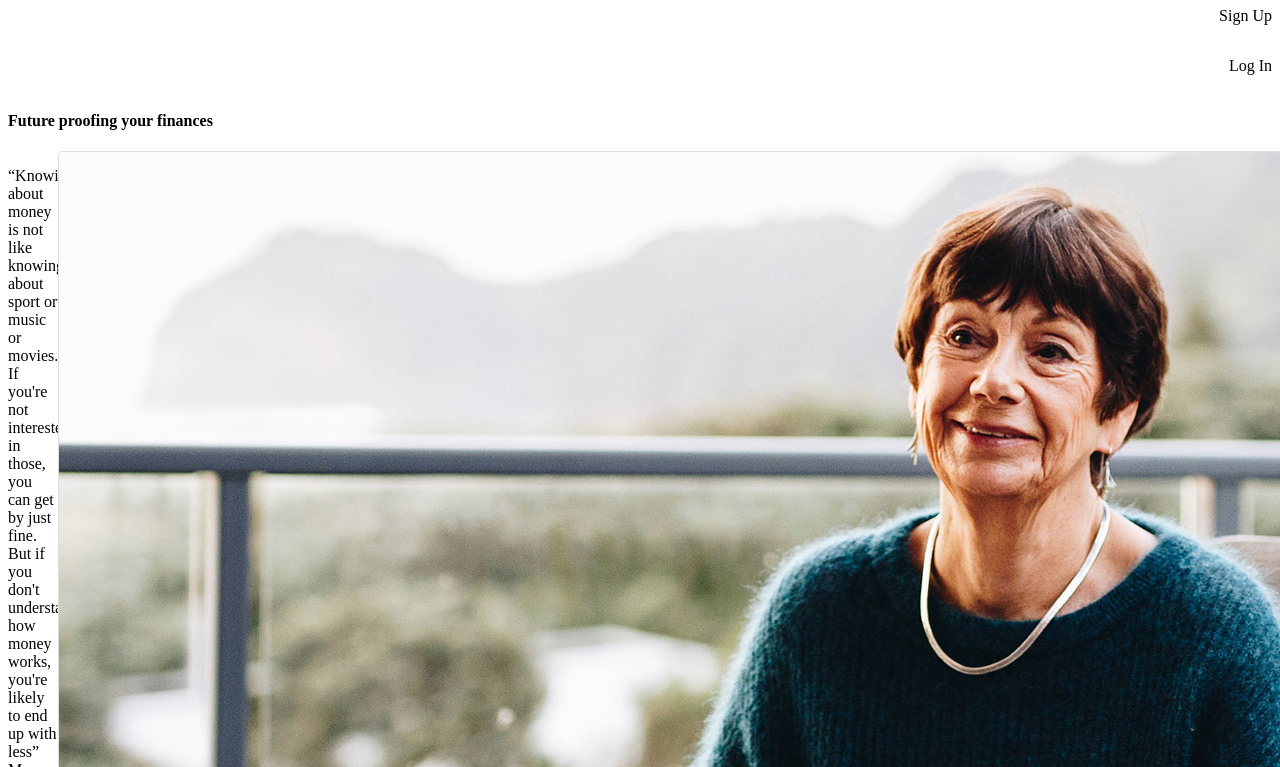
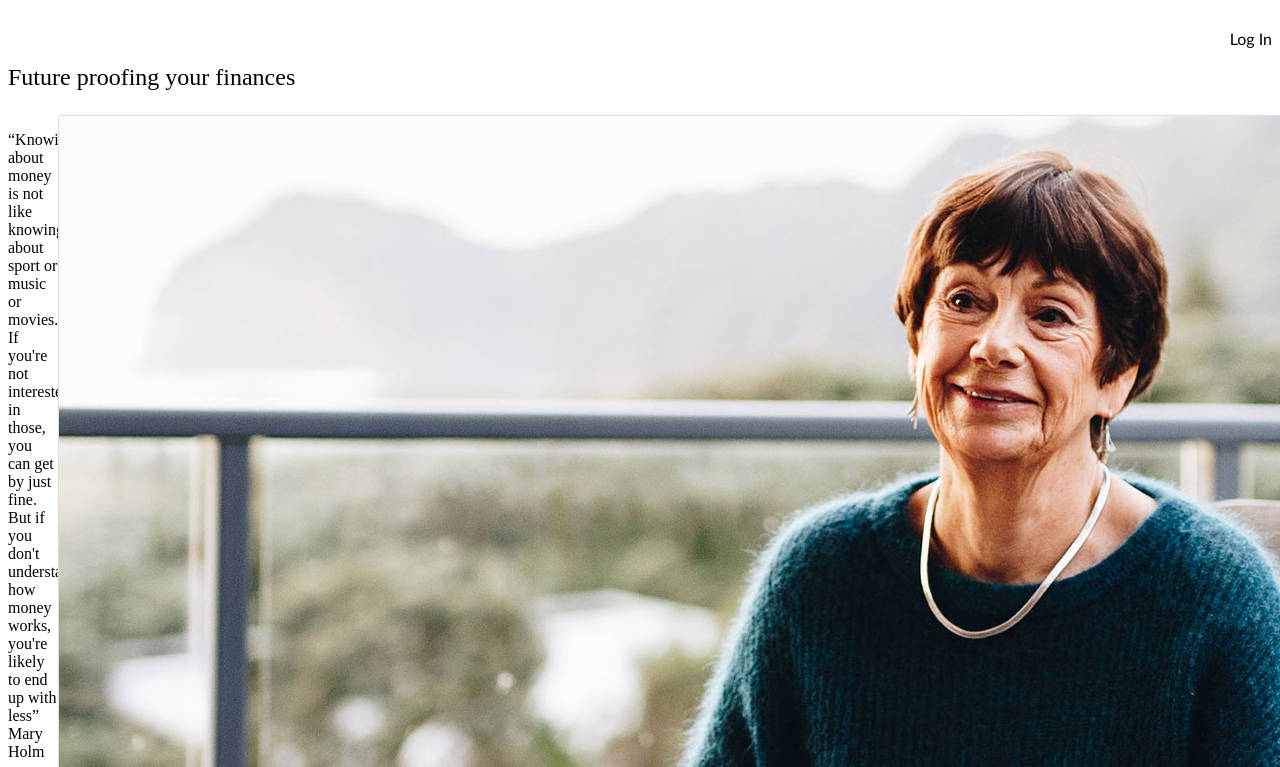
Before and after one commit to SirCashCammy/Financify-Folder, a plain HTML site: page homepage.html in a window 1280 px wide. Shown: the part 108-875 px from the top of the page. Drawn offline with Linux system fonts and the light colour scheme.

Commit message:
<p> classes completed.
Was having issues with P classes as still was using h tags at the end

```diff
--- a/homepage.html
+++ b/homepage.html
@@ -15,9 +15,9 @@
 
     <div class="topPage">
         <p class="title">Financify</p>
-        <p class ="signup">Sign Up</h2>
-        <p class ="login">Log In</h3>
-        <h4>Future proofing your finances</h4>
+        <p class="signup">Sign Up</p>
+        <p class="login">Log In</p>
+        <p class="minorHeading"">Future proofing your finances</p>
     </div>
 
     <div class="maryHolmContainer">
--- a/stylesheet.css
+++ b/stylesheet.css
@@ -4,26 +4,28 @@
   text-align: left;
     font-size: 1.8em;
     color: black;
+    margin-top: 0%;
   }
 
 .signup {
-
+  font-family: 'Trebuchet MS', 'Lucida Sans Unicode', 'Lucida Grande', 'Lucida Sans', Arial, sans-serif;
   text-align: right;
     font-size: 1em;
     color:black
 }
 
 .login {
-
+  font-family: 'Gill Sans', 'Gill Sans MT', Calibri, 'Trebuchet MS', sans-serif;
   text-align: right;
   font-size: 1em;
   color:black
+  margin-top: 0%;
 }
 
 .minorHeading {
   text-align: left;
-  font-size: 12em;
-  margin-top: 5px;
+  font-size: 1.5em;
+  margin-top: 0px;
 }
 
 .topPage {
@@ -35,6 +37,8 @@
   display: flex;
   border: 1px solid #ddd;
   border-radius: 4px;
+  max-height: ;
+  max-width: ;
 }
 
 .heroImage:hover {
```
